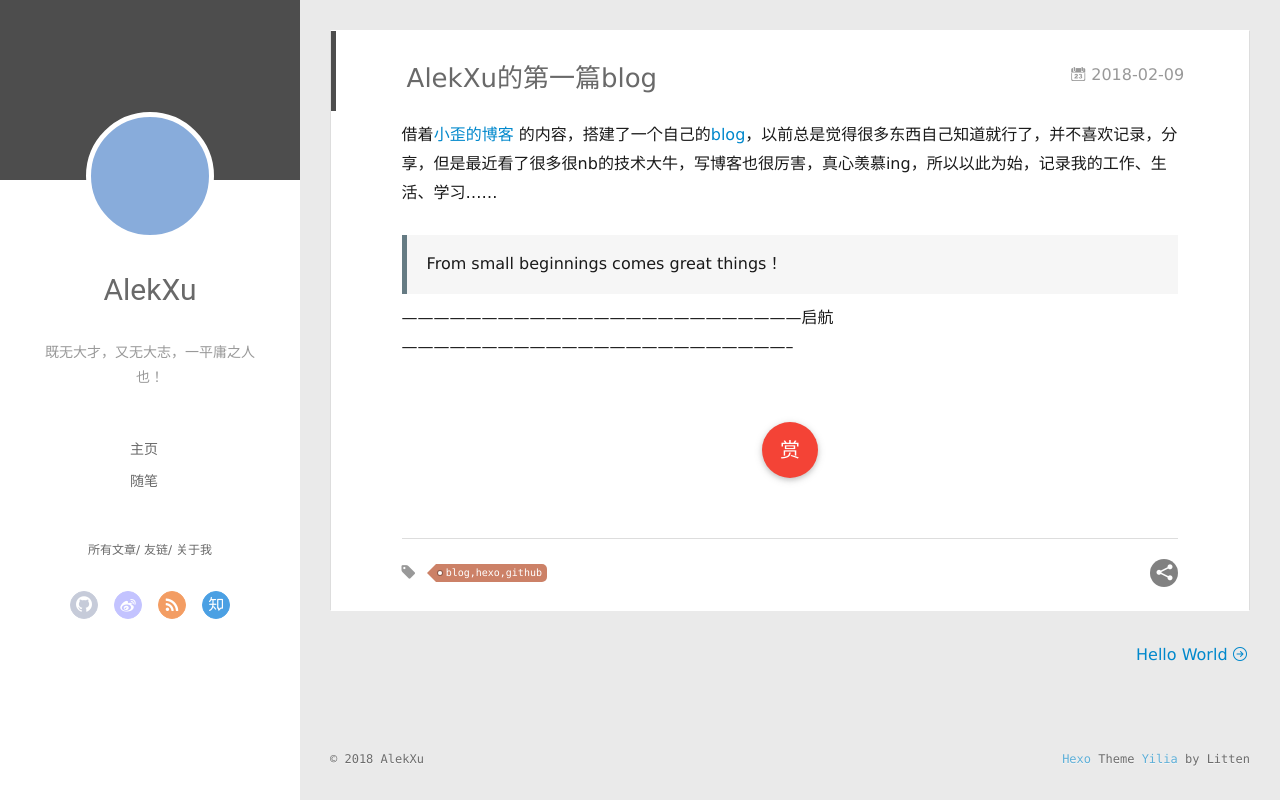
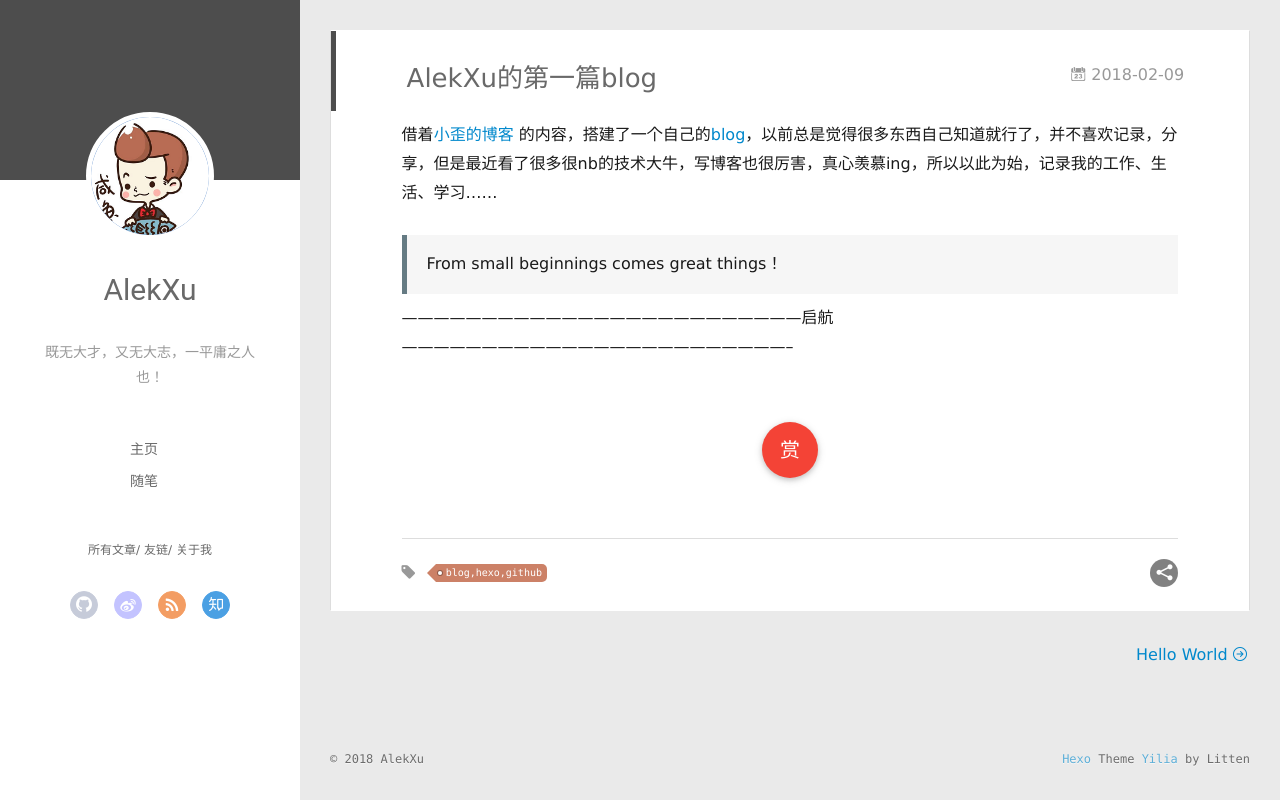
Before and after one commit to AlekXu/AlekXu.github.io, a plain HTML site: page 2018/02/09/AlekXu的第一篇blog/index.html in a window 1280 px wide. Drawn offline with Linux system fonts and the light colour scheme.

Commit message:
Site updated: 2018-02-27 22:47:14

```diff
--- a/2018/02/09/AlekXu的第一篇blog/index.html
+++ b/2018/02/09/AlekXu的第一篇blog/index.html
@@ -48,7 +48,7 @@
 <div class="intrude-less">
 	<header id="header" class="inner">
 		<a href="/" class="profilepic">
-			<img src="" class="js-avatar">
+			<img src="/assets/blogImg/AlekXu.png" class="js-avatar">
 		</a>
 		<hgroup>
 		  <h1 class="header-author"><a href="/">AlekXu</a></h1>
@@ -108,7 +108,7 @@
 	<div class="intrude-less">
 		<header id="header" class="inner">
 			<div class="profilepic">
-				<img src="" class="js-avatar">
+				<img src="/assets/blogImg/AlekXu.png" class="js-avatar">
 			</div>
 			<hgroup>
 			  <h1 class="header-author js-header-author">AlekXu</h1>
```
Also changed, not shown: 2018/02/09/hello-world/index.html (+2 -2 lines), archives/2018/02/index.html (+2 -2 lines), archives/2018/index.html (+2 -2 lines), archives/index.html (+2 -2 lines), index.html (+2 -2 lines), tags/blog-hexo-github/index.html (+2 -2 lines), assets/blogImg/AlekXu.png (added), assets/blogImg/litten.png (added).
